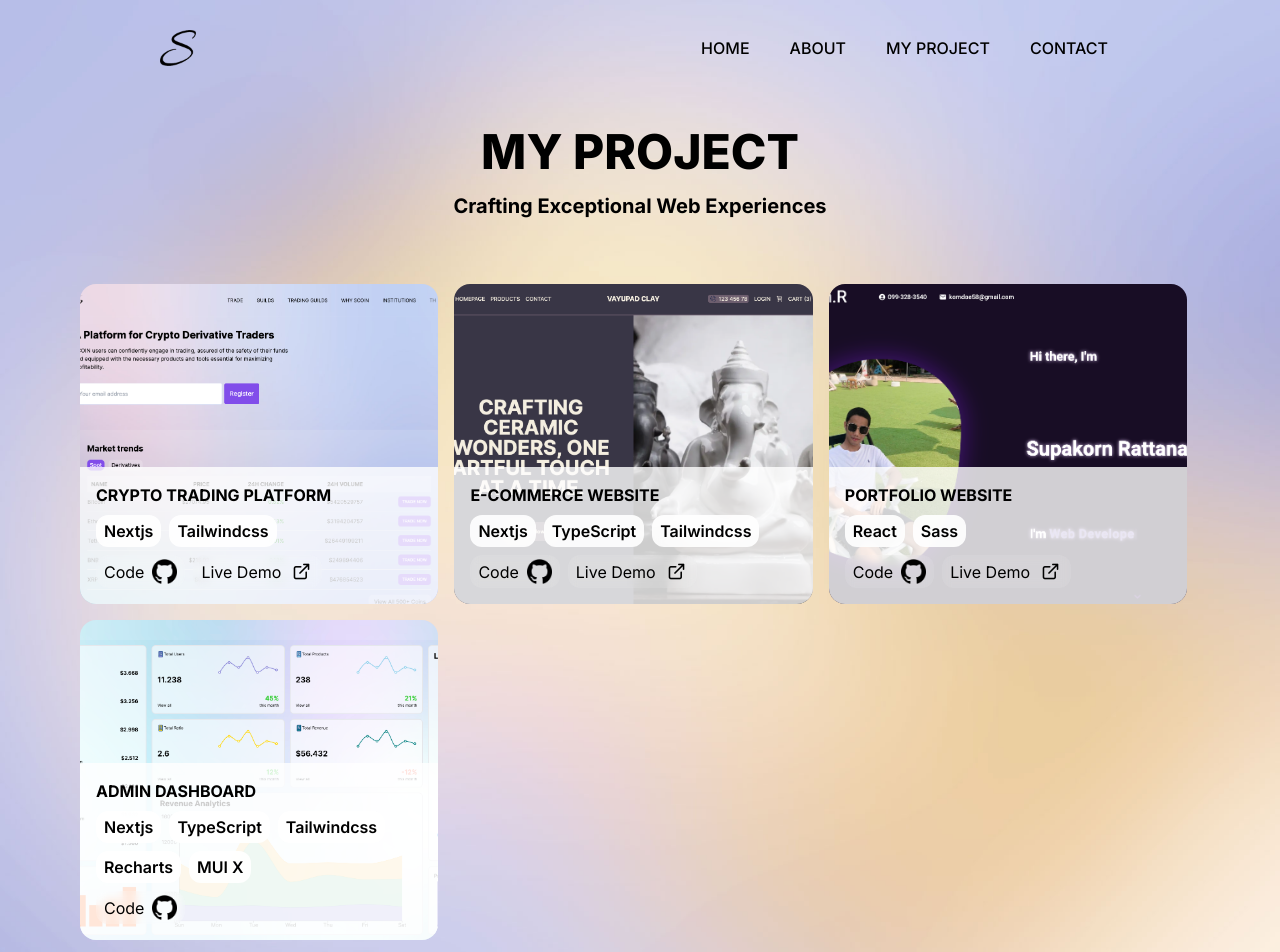
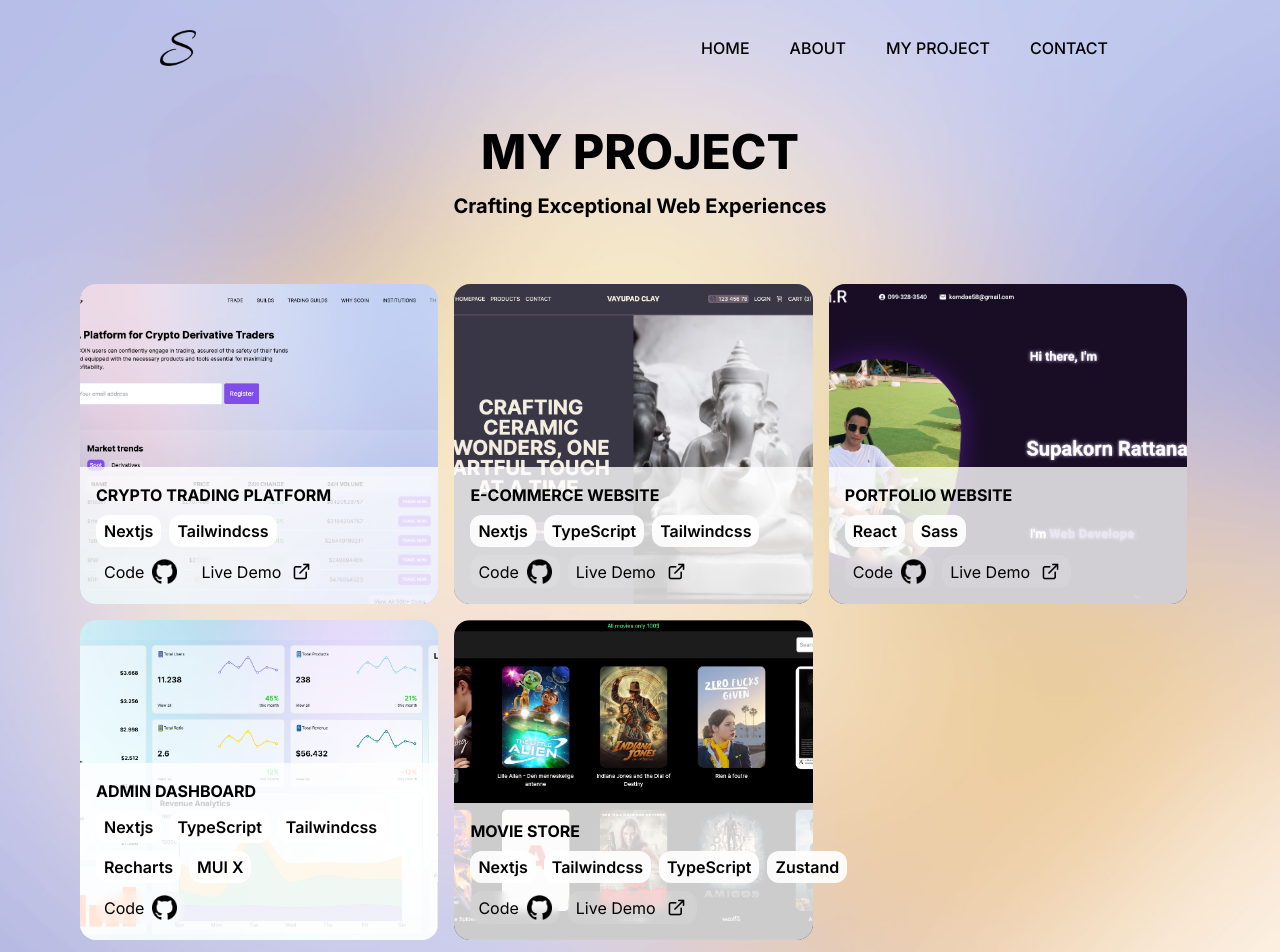
Before and after one commit to korndoe58/Next-portfolio, a Next.js app: page /myproject in a window 1280 px wide. Shown: the top 952 px of the page. Built offline with nearby package versions, Linux system fonts and the light colour scheme.

Commit message:
Update page.jsx

```diff
--- a/src/app/myproject/page.jsx
+++ b/src/app/myproject/page.jsx
@@ -99,6 +99,29 @@ export default function Work() {
                 </div>
             </div>
 
+            {/* project5 */}
+            <div className="w-full h-[40vh] relative md:w-[48%] xl:w-[32%] hover:-translate-y-2 ease-out duration-300  ">
+                <Image src={'/work5.png'} alt="project" fill style={{borderRadius:'1rem'}} sizes="(max-width: 768px) 100vw" className=" object-cover"/>
+                <div className=" absolute bg-white/80 bottom-0 rounded-b-2xl p-4 w-full flex flex-col gap-2 ">
+                    <h1 className=" uppercase font-bold">Movie Store</h1>
+                    {/* tech */}
+                    <div className="flex gap-2">
+                        <h2 className=" font-semibold px-2 py-1 rounded-xl text-black  backdrop-blur-sm bg-white/90"> Nextjs </h2>
+                        <h2 className=" font-semibold px-2 py-1 rounded-xl text-black  backdrop-blur-sm bg-white/90">Tailwindcss</h2>
+                        <h2 className=" font-semibold px-2 py-1 rounded-xl text-black  backdrop-blur-sm bg-white/90">TypeScript</h2>
+                        <h2 className=" font-semibold px-2 py-1 rounded-xl text-black  backdrop-blur-sm bg-white/90">Zustand</h2>
+                    </div>
+                    {/* button */}
+                    <div className="flex gap-2">
+                        <Link href={'https://github.com/korndoe58/Movie_Store'} target="blank">
+                            <button  className=' px-2 py-1 rounded-xl text-black  backdrop-blur-sm bg-white/10 hover:bg-black/30 flex gap-2 justify-center items-center '>Code<Image src={'/github.png'} alt="github" width={25} height={25} /></button>
+                        </Link>
+                        <Link href={'https://movie-store-drab.vercel.app/'} target="blank">
+                            <button  className=' px-2 py-1 rounded-xl text-black  backdrop-blur-sm bg-white/10 hover:bg-black/30 flex gap-2 justify-center items-center '>Live Demo<Image src={'/link.png'} alt="github" width={25} height={25} /></button>
+                        </Link>
+                    </div>
+                </div>
+            </div>
         </div>
     </div>
 
```
